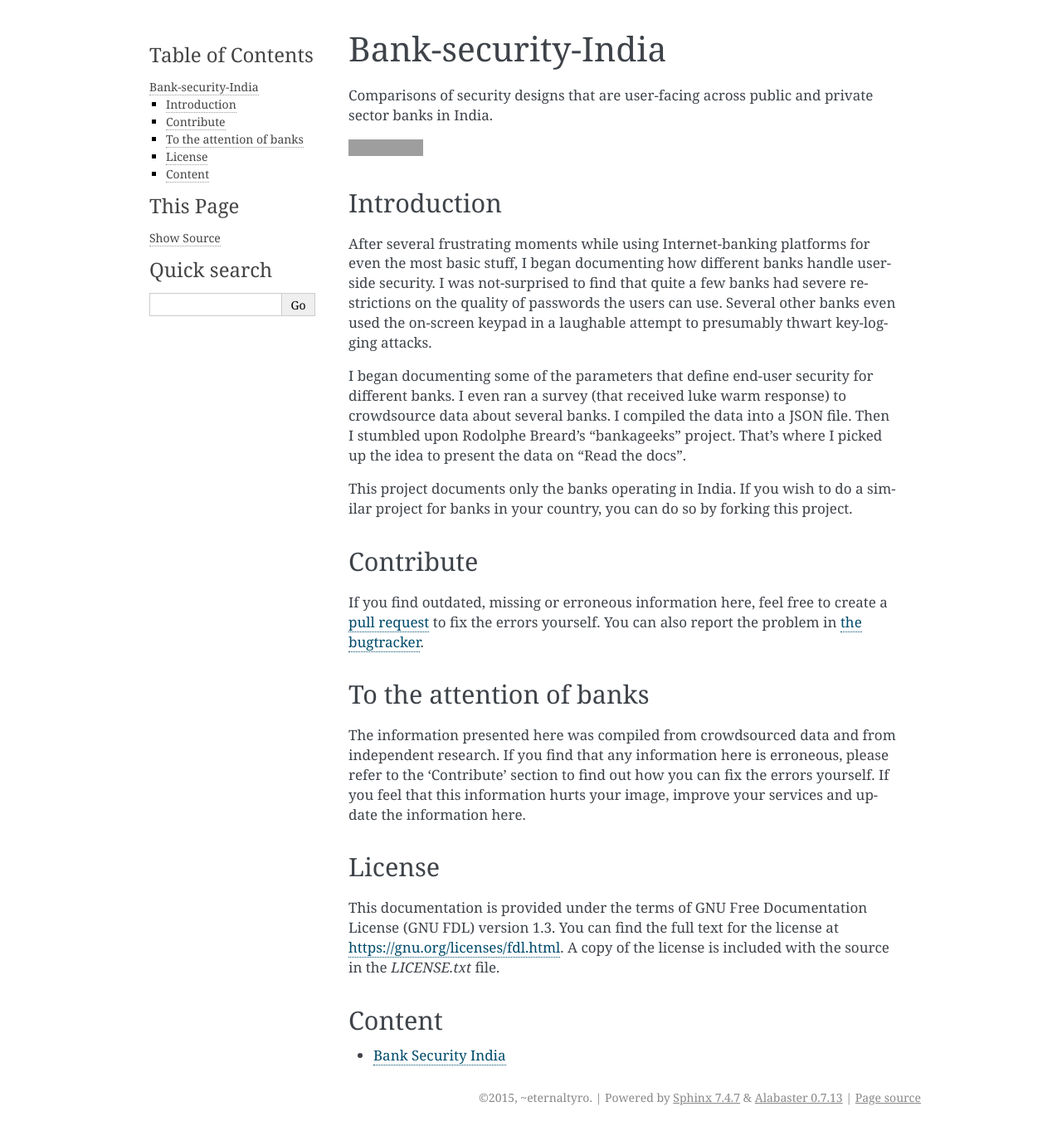
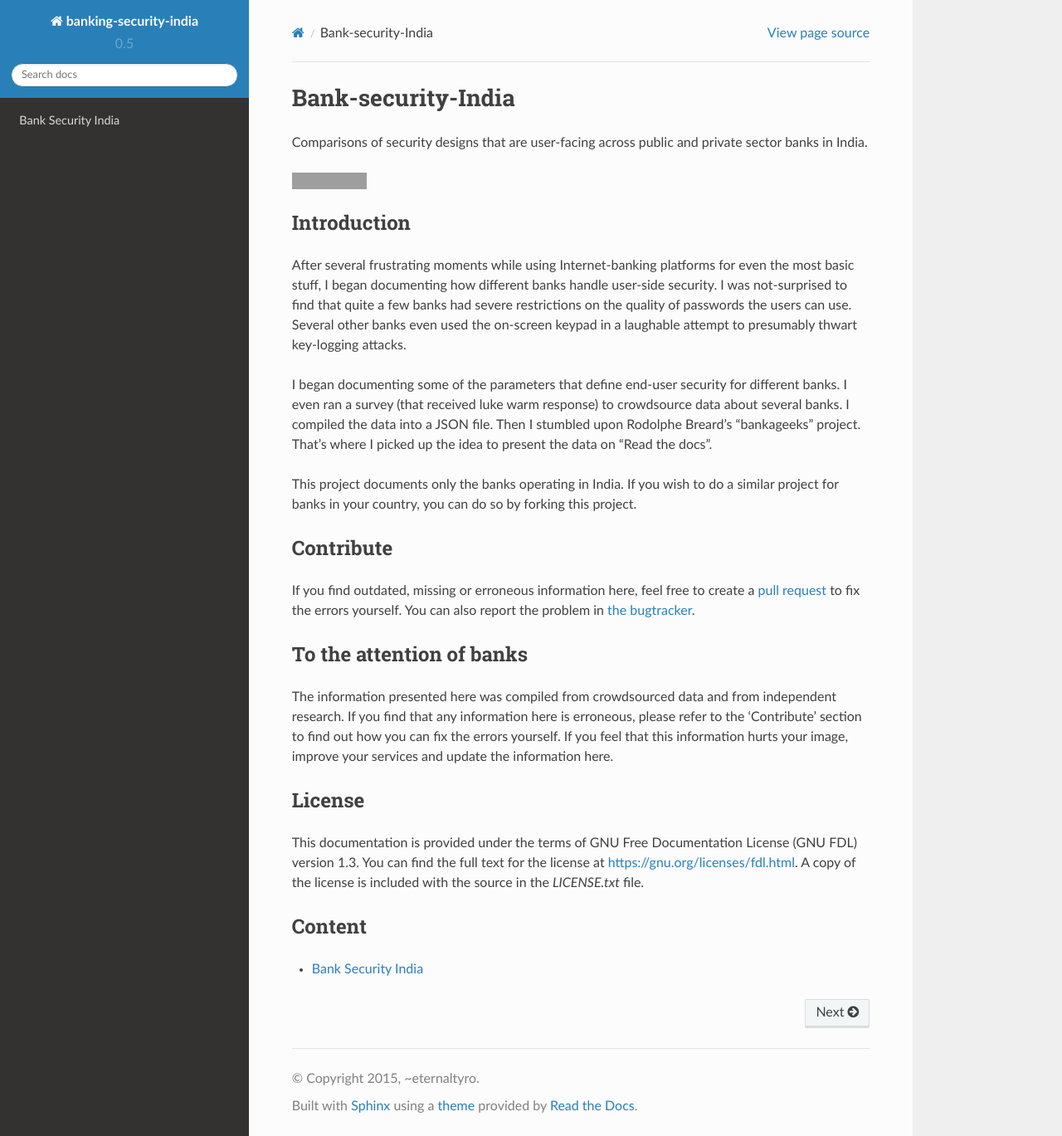
Before and after one commit to eternaltyro/bank-security-india, a Sphinx documentation site: the page built from docs/index.rst, in a window 1280 px wide and 1369 px high. Shown: the whole window at 83% size. Built offline with Sphinx 7.4.7 and the Read the Docs theme 2.0.0, drawn with Linux system fonts in a browser that asks for light colours; pages that are not in the unit, such as notebooks, are missing from menus; grey boxes are pictures that could not be loaded.

Commit message:
Default RTD theme; remove old alabaster theme

```diff
--- a/docs/conf.py
+++ b/docs/conf.py
@@ -1,3 +1,4 @@
+#!/usr/bin/env python3
 # -*- coding: utf-8 -*-
 #
 # banking-security-india documentation build configuration file, created by
@@ -35,6 +36,7 @@ extensions = []
 templates_path = ['_templates']
 
 # The suffix(es) of source filenames.
+
 # You can specify multiple suffix as a list of string:
 # source_suffix = ['.rst', '.md']
 source_suffix = '.rst'
@@ -64,7 +66,7 @@ release = '0.5'
 #
 # This is also used if you do content translation via gettext catalogs.
 # Usually you set "language" from the command line for these cases.
-language = None
+language = 'en'
 
 # There are two options for replacing |today|: either, you set today to some
 # non-false value, then it is used:
@@ -108,7 +110,9 @@ todo_include_todos = False
 
 # The theme to use for HTML and HTML Help pages.  See the documentation for
 # a list of builtin themes.
-html_theme = 'alabaster'
+#html_theme = 'alabaster'
+inreadthedocs = os.environ.get('READTHEDOCS', None) == 'True'
+html_theme = 'default' if inreadthedocs else 'sphinx_rtd_theme'
 
 # Theme options are theme-specific and customize the look and feel of a theme
 # further.  For a list of options available for each theme, see the
```
